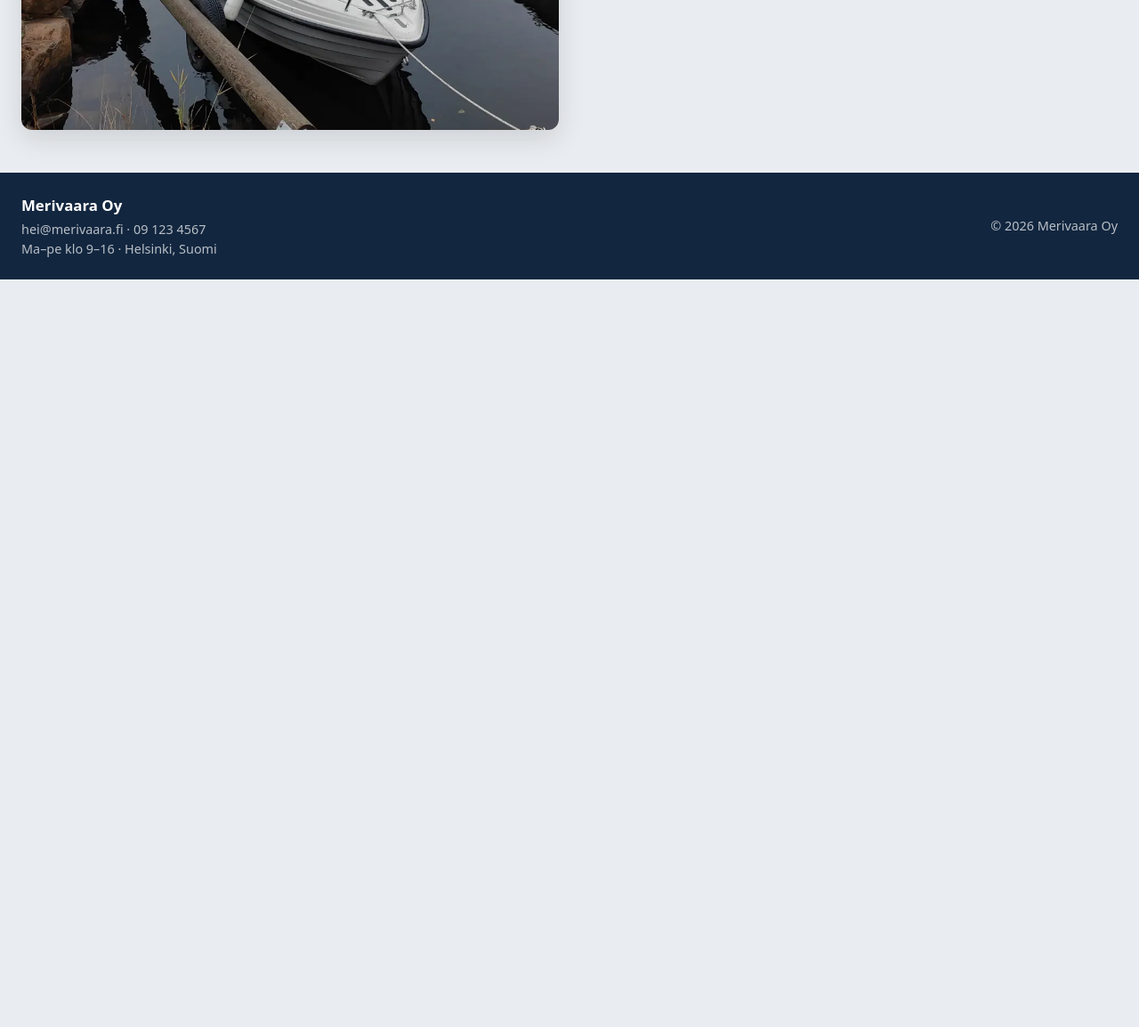
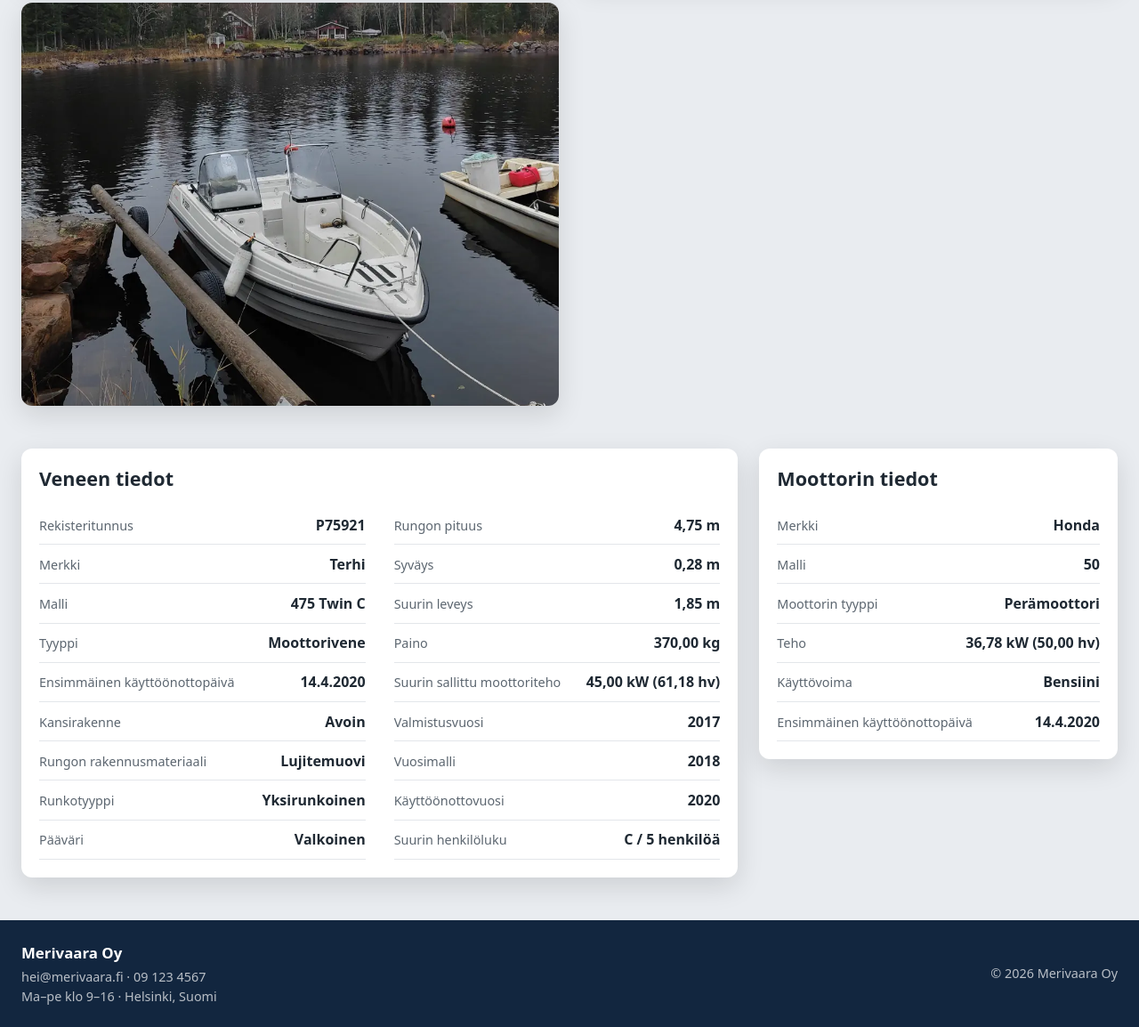
Before and after one commit to thundertheidiot/venekauppatehtava, a website: page boat1.html in a window 1280 px wide. Shown: the part 940-2094 px from the top of the page at 89% size. Before the commit the page ends 1254 px from the top, so only its background shows below. Drawn offline with Linux system fonts and the light colour scheme.

Commit message:
boat 1 description + info cards

```diff
--- a/boat1.html
+++ b/boat1.html
@@ -18,7 +18,20 @@
 		</header>
 
 		<main>
-			<h1>Maailman paras vene</h1>
+			<section class="boat-intro">
+				<h1>Maailman paras vene</h1>
+				<p class="boat-intro-meta">
+					<span class="name">Ykkösvene</span> &middot;
+					<span class="model">Terhi 475 Twin C</span>
+				</p>
+				<p class="boat-intro-price">2 000 €</p>
+				<p class="description">
+					Myydään hyväkuntoinen moottorivene tehokkaalla moottorilla.
+					Siisti sisustus, vakaa kulku ja erinomainen ajettavuus.
+					Täydellinen kesän veneilyretkille ja kalastukseen!
+				</p>
+				<a href="contact.html?boat=1" class="button">Kysy lisää</a>
+			</section>
 
 			<section class="boat-cards-section">
 				<div class="boat-cards">
@@ -51,6 +64,121 @@
 					</a>
 				</div>
 			</section>
+
+			<section class="boat-cards-section">
+				<div class="boat-cards boat-info">
+					<div class="boat-card">
+						<div class="card-body">
+							<h2>Veneen tiedot</h2>
+							<dl class="spec-list">
+							<div>
+								<dt>Rekisteritunnus</dt>
+								<dd>P75921</dd>
+							</div>
+							<div>
+								<dt>Merkki</dt>
+								<dd>Terhi</dd>
+							</div>
+							<div>
+								<dt>Malli</dt>
+								<dd>475 Twin C</dd>
+							</div>
+							<div>
+								<dt>Tyyppi</dt>
+								<dd>Moottorivene</dd>
+							</div>
+							<div>
+								<dt>Ensimmäinen käyttöönottopäivä</dt>
+								<dd>14.4.2020</dd>
+							</div>
+							<div>
+								<dt>Kansirakenne</dt>
+								<dd>Avoin</dd>
+							</div>
+							<div>
+								<dt>Rungon rakennusmateriaali</dt>
+								<dd>Lujitemuovi</dd>
+							</div>
+							<div>
+								<dt>Runkotyyppi</dt>
+								<dd>Yksirunkoinen</dd>
+							</div>
+							<div>
+								<dt>Pääväri</dt>
+								<dd>Valkoinen</dd>
+							</div>
+							<div>
+								<dt>Rungon pituus</dt>
+								<dd>4,75 m</dd>
+							</div>
+							<div>
+								<dt>Syväys</dt>
+								<dd>0,28 m</dd>
+							</div>
+							<div>
+								<dt>Suurin leveys</dt>
+								<dd>1,85 m</dd>
+							</div>
+							<div>
+								<dt>Paino</dt>
+								<dd>370,00 kg</dd>
+							</div>
+							<div>
+								<dt>Suurin sallittu moottoriteho</dt>
+								<dd>45,00 kW (61,18 hv)</dd>
+							</div>
+							<div>
+								<dt>Valmistusvuosi</dt>
+								<dd>2017</dd>
+							</div>
+							<div>
+								<dt>Vuosimalli</dt>
+								<dd>2018</dd>
+							</div>
+							<div>
+								<dt>Käyttöönottovuosi</dt>
+								<dd>2020</dd>
+							</div>
+							<div>
+								<dt>Suurin henkilöluku</dt>
+								<dd>C / 5 henkilöä</dd>
+							</div>
+							</dl>
+						</div>
+					</div>
+					<div class="boat-card">
+						<div class="card-body">
+							<h2>Moottorin tiedot</h2>
+							<dl class="spec-list">
+							<div>
+								<dt>Merkki</dt>
+								<dd>Honda</dd>
+							</div>
+							<div>
+								<dt>Malli</dt>
+								<dd>50</dd>
+							</div>
+							<div>
+								<dt>Moottorin tyyppi</dt>
+								<dd>Perämoottori</dd>
+							</div>
+							<div>
+								<dt>Teho</dt>
+								<dd>36,78 kW (50,00 hv)</dd>
+							</div>
+							<div>
+								<dt>Käyttövoima</dt>
+								<dd>Bensiini</dd>
+							</div>
+							<div>
+								<dt>Ensimmäinen käyttöönottopäivä</dt>
+								<dd>14.4.2020</dd>
+							</div>
+							</dl>
+						</div>
+					</div>
+				</div>
+			</section>
 		</main>
 
 		<footer class="bar">
--- a/style.css
+++ b/style.css
@@ -163,6 +163,45 @@ footer h3 {
 	font-size: 1.05rem;
 }
 
+/* page title on subpages, lined up with the card sections */
+.page-title {
+	max-width: 1600px;
+	margin: 0 auto;
+	padding: 2.5rem 1.5rem 0;
+}
+
+/* intro block at the top of a boat page */
+.boat-intro {
+	max-width: calc(1600px - 3rem);
+	margin: 2.5rem auto 0;
+	padding: 2rem;
+
+	background-color: var(--surface);
+	border-radius: 8px;
+	box-shadow: var(--shadow);
+}
+
+.boat-intro h1 {
+	margin-bottom: 0.5rem;
+}
+
+.boat-intro-meta {
+	margin-bottom: 0.5rem;
+	color: #555;
+}
+
+.boat-intro-price {
+	margin-bottom: 1rem;
+	font-size: 1.75rem;
+	font-weight: bold;
+	color: var(--accent);
+}
+
+.boat-intro .description {
+	max-width: 700px;
+	margin-bottom: 1.5rem;
+}
+
 /* cards */
 .boat-cards-section {
 	max-width: 1600px;
@@ -170,7 +209,7 @@ footer h3 {
 	padding: 3rem 1.5rem;
 }
 
-.boat-cards-section h2 {
+.boat-cards-section > h2 {
 	margin-bottom: 1.5rem;
 	font-size: 2rem;
 }
@@ -191,6 +230,51 @@ footer h3 {
 	box-shadow: var(--shadow);
 }
 
+/* no double padding between two card sections in a row */
+.boat-cards-section + .boat-cards-section {
+	padding-top: 0;
+}
+
+.boat-info {
+	grid-template-columns: repeat(auto-fit, minmax(min(320px, 100%), 1fr));
+	align-items: start;
+}
+
+/* boat card gets more room than the shorter engine card */
+@media (min-width: 1000px) {
+	.boat-info {
+		grid-template-columns: 2fr 1fr;
+	}
+}
+
+/* spec sheet: label left, value right, two columns when there is room */
+.spec-list {
+	columns: 2 260px;
+	column-gap: 2rem;
+}
+
+.spec-list div {
+	display: flex;
+	align-items: baseline;
+	justify-content: space-between;
+	gap: 1rem;
+	padding: 0.6rem 0;
+
+	border-bottom: 1px solid #e3e6ea;
+	break-inside: avoid;
+}
+
+.spec-list dt {
+	font-size: 0.9rem;
+	color: var(--muted);
+}
+
+.spec-list dd {
+	font-weight: 600;
+	text-align: right;
+	white-space: nowrap;
+}
+
 .card-image {
 	display: block;
 	width: 100%;
@@ -205,6 +289,7 @@ footer h3 {
 	padding: 1.25rem;
 }
 
+.card-body h2,
 .card-body h3 {
 	margin-bottom: 1rem;
 	font-size: 1.35rem;
@@ -452,8 +537,17 @@ select:user-invalid + .form-error {
 		padding: 2rem 1rem;
 	}
 
-	.boat-cards-section h2 {
+	.boat-intro {
+		margin: 1.5rem 1rem 0;
+		padding: 1.25rem;
+	}
+
+	.boat-cards-section > h2 {
 		font-size: 1.6rem;
+	}
+
+	.page-title {
+		padding: 2rem 1rem 0;
 	}
 
 	.contact-section {
```
